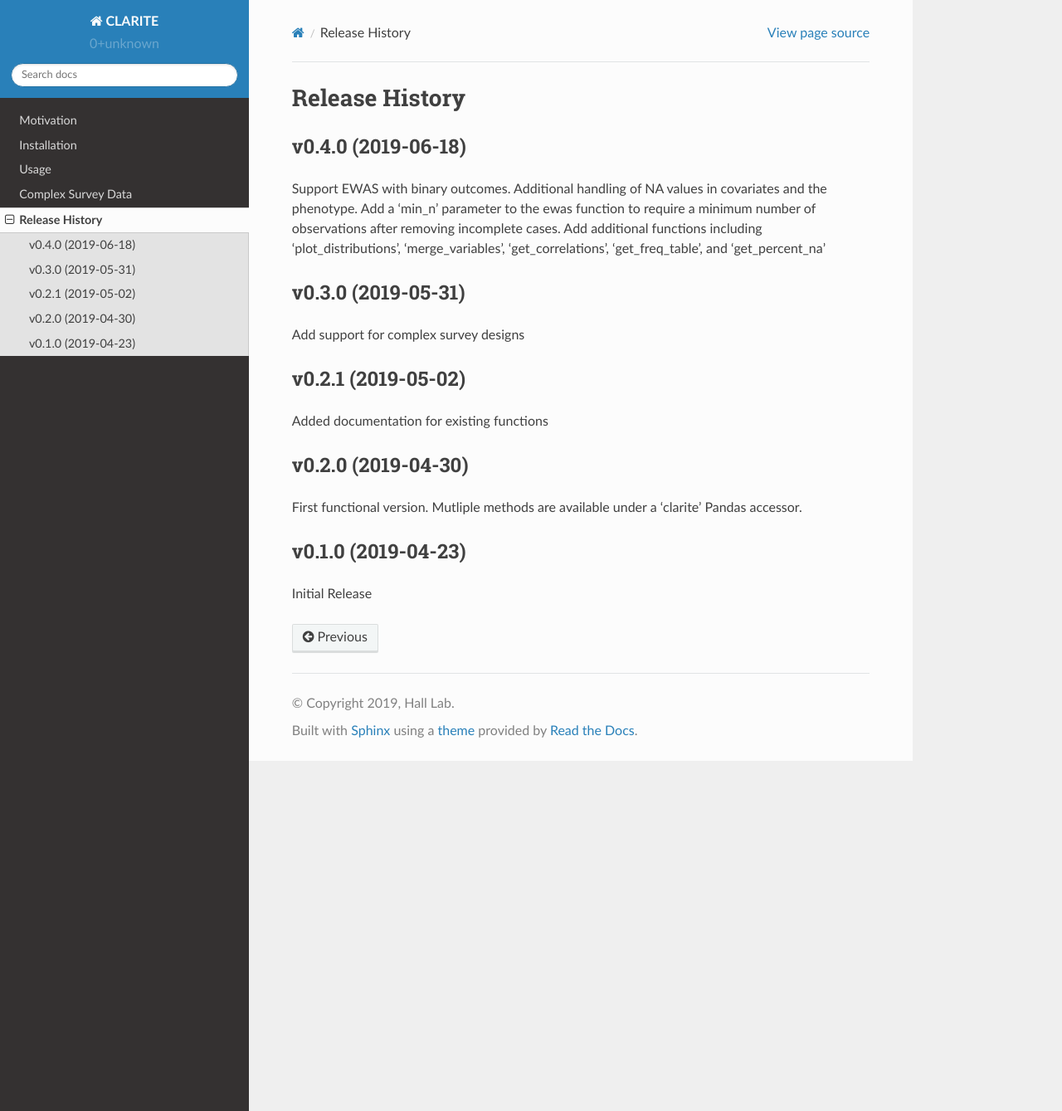
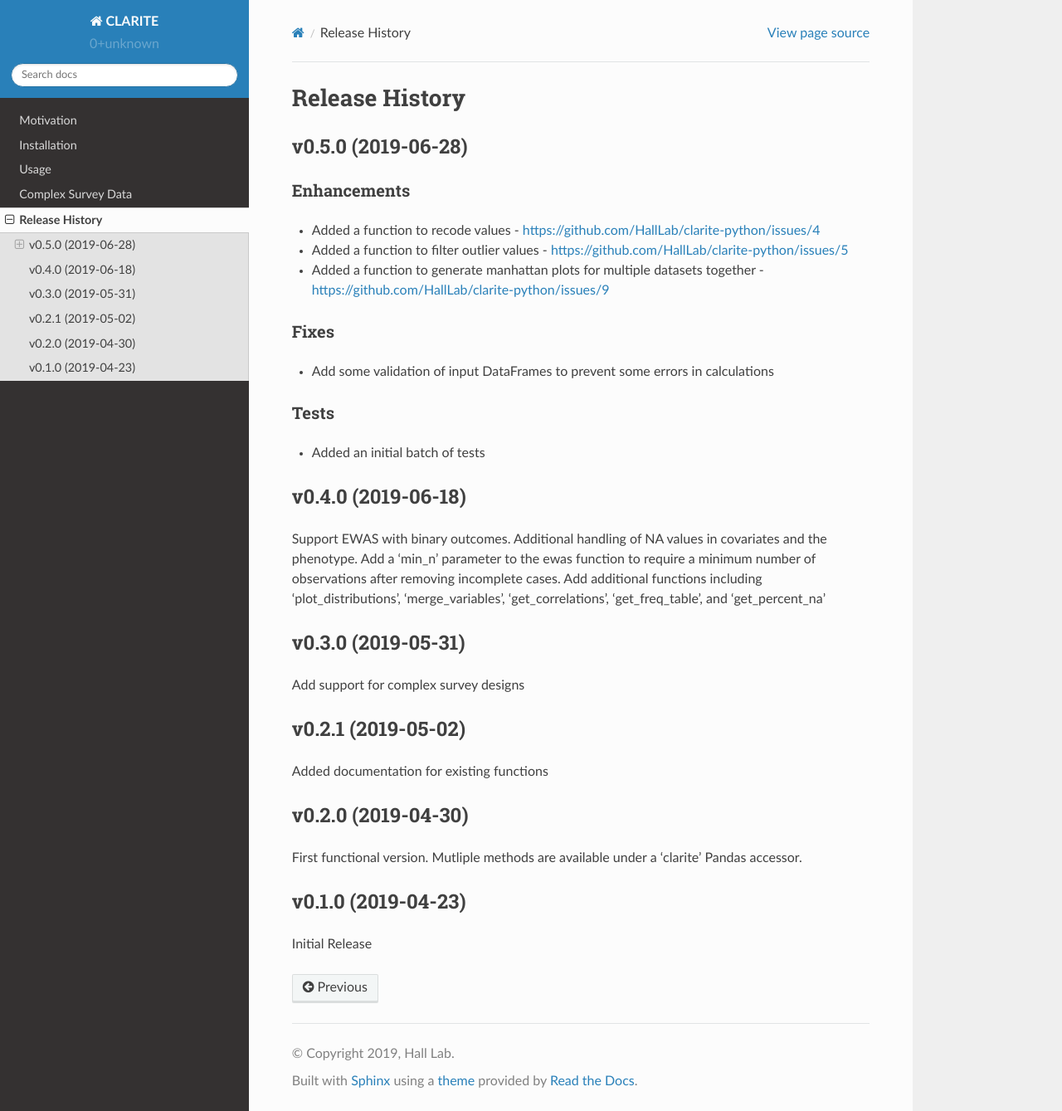
Before and after one commit to HallLab/clarite-python, a Sphinx documentation site: the page built from docs/source/release-history.rst, in a window 1280 px wide and 1339 px high. Shown: the whole window at 83% size. Built offline with Sphinx 7.4.7 and the Read the Docs theme 2.0.0, drawn with Linux system fonts in a browser that asks for light colours.

Commit message:
Update release notes

```diff
--- a/docs/source/release-history.rst
+++ b/docs/source/release-history.rst
@@ -1,6 +1,23 @@
 ===============
 Release History
 ===============
+
+v0.5.0 (2019-06-28)
+-------------------
+
+Enhancements
+^^^^^^^^^^^^
+* Added a function to recode values - https://github.com/HallLab/clarite-python/issues/4
+* Added a function to filter outlier values - https://github.com/HallLab/clarite-python/issues/5
+* Added a function to generate manhattan plots for multiple datasets together - https://github.com/HallLab/clarite-python/issues/9
+
+Fixes
+^^^^^
+* Add some validation of input DataFrames to prevent some errors in calculations
+
+Tests
+^^^^^
+* Added an initial batch of tests
 
 v0.4.0 (2019-06-18)
 -------------------
```
